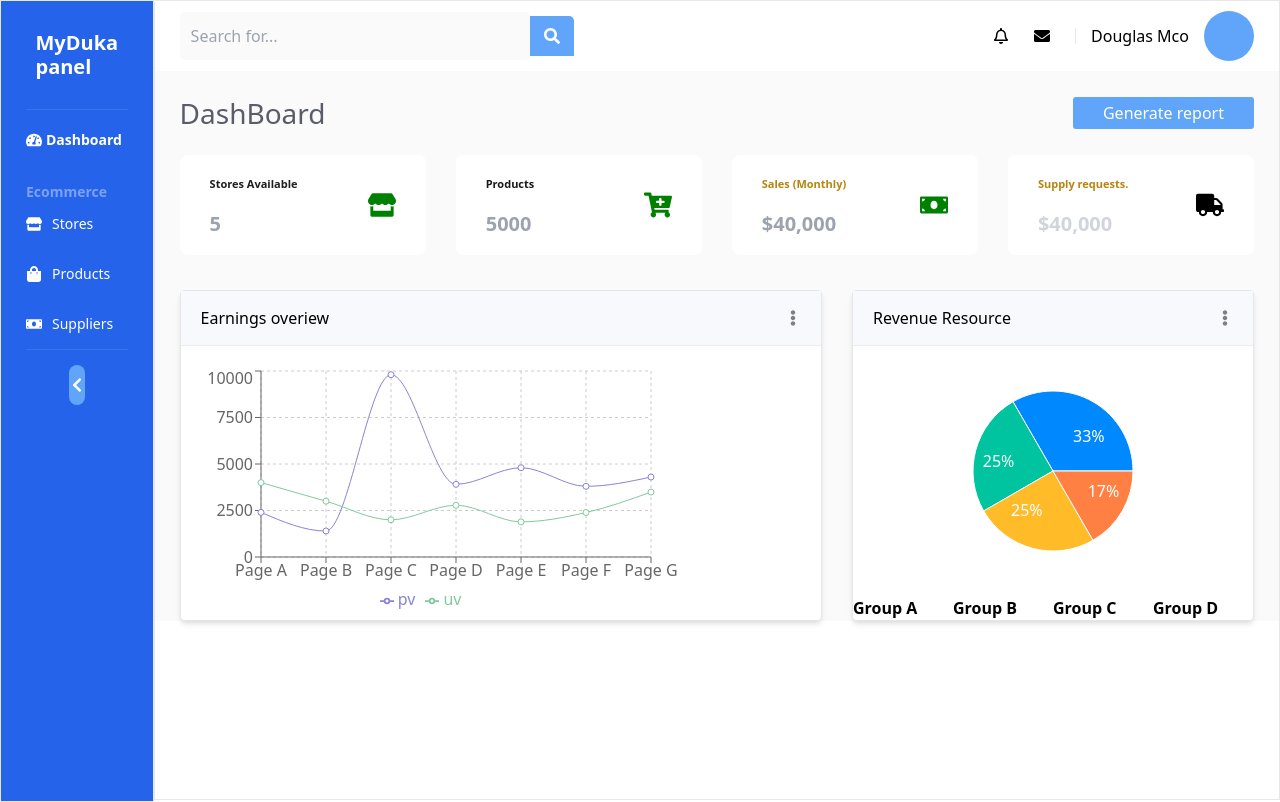
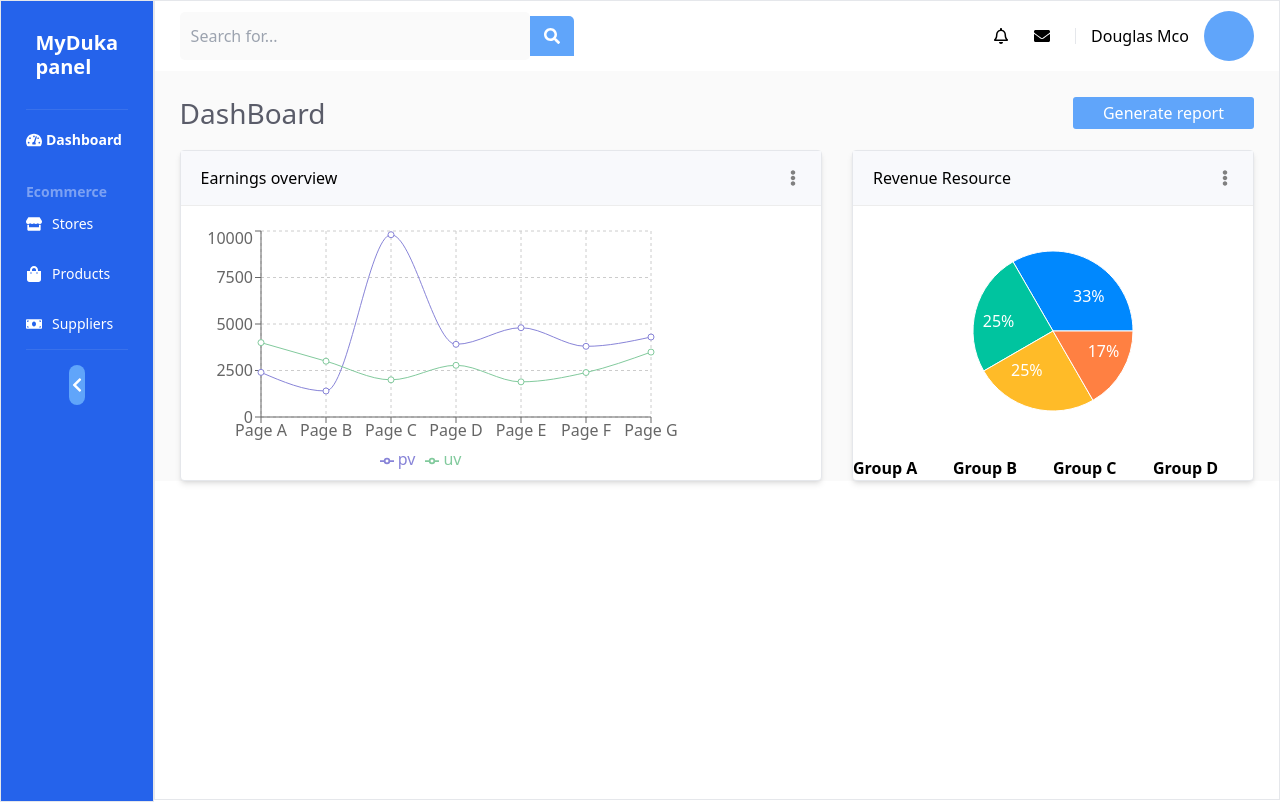
Before and after one commit to mark-kibo/My-duka, a React (Create React App) app: page / in a window 1280 px wide. Built offline with nearby package versions, Linux system fonts and the light colour scheme.

Commit message:
add merchant activities

```diff
--- a/src/components/Main.js
+++ b/src/components/Main.js
@@ -1,9 +1,60 @@
-import React from 'react'
-import { FaCartPlus, FaEllipsisV, FaMoneyBill, FaRegCalendarMinus, FaStore, FaTruck } from 'react-icons/fa'
-import AreaChart from './charts/AreaChart'
-import PieChartPlot from './charts/PieChart'
+import React from 'react';
+import { FaEllipsisV, FaStore } from 'react-icons/fa';
+import AreaChart from './charts/AreaChart';
+import PieChartPlot from './charts/PieChart';
+import { useState } from 'react';
 
-const Main = () => {
+import UserTable from './UserTable';
+
+const Main = ({ userRole }) => {
+    const [showUserTable, setShowUserTable] = useState(false);
+
+    const renderMerchantActivities = () => {
+      return (
+        <div>
+          <div className='grid grid-cols-4 gap-[30px] mt-[25px] pb-[15px]'>
+            {/* Merchant-specific activities */}
+            <div
+                className='h-[100px] rounded-[8px] bg-white border-1-[4px] border-[#4E73DF] flex items-center justify-between px-[30px] hover:shadow-lg transform hover:scale-[103%] transition duration-200'
+                onClick={() => setShowUserTable(true)}
+                >
+                <div>
+                    <h2 className='text-[#1f1e1e] text-[11px] leading-[17px] font-bold'>All Users</h2>
+                    {/* Add functionality to add an admin */}
+                </div>
+                <FaEllipsisV fontSize={28} color='blue' />
+                </div>
+
+
+
+          <div className='h-[100px] rounded-[8px] bg-white border-1-[4px] border-[#4E73DF] flex items-center justify-between px-[30px] cursor-pointer hover:shadow-lg transform hover:scale-[103%] transition duration-200'>
+            <div>
+              <h2 className='text-[#1f1e1e] text-[11px] leading-[17px] font-bold'>Store-by-Store Report</h2>
+              {/* Add functionality to view store-by-store report */}
+            </div>
+            <FaEllipsisV fontSize={28} color='purple' />
+          </div>
+
+          <div className='h-[100px] rounded-[8px] bg-white border-1-[4px] border-[#4E73DF] flex items-center justify-between px-[30px] cursor-pointer hover:shadow-lg transform hover:scale-[103%] transition duration-200'>
+            <div>
+              <h2 className='text-[#1f1e1e] text-[11px] leading-[17px] font-bold'>Individual Store Performance</h2>
+              {/* Add functionality to view individual store performance */}
+            </div>
+            <FaEllipsisV fontSize={28} color='orange' />
+          </div>
+
+          <div className='h-[100px] rounded-[8px] bg-white border-1-[4px] border-[#4E73DF] flex items-center justify-between px-[30px] cursor-pointer hover:shadow-lg transform hover:scale-[103%] transition duration-200'>
+            <div>
+              <h2 className='text-[#1f1e1e] text-[11px] leading-[17px] font-bold'>Paid and Non-Paid Products</h2>
+              {/* Add functionality to view paid and non-paid products */}
+            </div>
+            <FaEllipsisV fontSize={28} color='green' />
+          </div>
+        </div>
+      </div>
+    );
+  };
+
   return (
     <div className='pt-[25px] px-[25px] bg-[#fafafa]'>
       <div className='flex items-center justify-between'>
@@ -11,67 +62,29 @@ const Main = () => {
         <button className='bg-blue-400 h-[32px] rounded-[3px] text-white flex items-center justify-center px-[30px] cursor-pointer'>Generate report</button>
       </div>
 
-        <div className='grid grid-cols-4 gap-[30px] mt-[25px] pb-[15px]'>
-            <div className='h-[100px] rounded-[8px] bg-white border-1-[4px] border-[#4E73DF] flex items-center justify-between px-[30px] cursor-pointer hover:shadow-lg transform hover:scale-[103%] transition duration-200'>
-                    <div>
-                        <h2 className='text-[#1f1e1e] text-[11px] leading-[17px] font-bold'>Stores Available</h2>
-                        <h1 className='text-[20px] leading-[24px] font-bold text-gray-400 mt-5'>5</h1>
-                    </div>
-                    <FaStore fontSize={28} color='green'/>
-            </div>
-
-            <div className='h-[100px] rounded-[8px] bg-white border-1-[4px] border-[#4E73DF] flex items-center justify-between px-[30px] cursor-pointer hover:shadow-lg transform hover:scale-[103%] transition duration-200'>
-                    <div>
-                        <h2 className='text-[#1a1918] text-[11px] leading-[17px] font-bold'>Products</h2>
-                        <h1 className='text-[20px] leading-[24px] font-bold text-gray-400 mt-5'>5000</h1>
-                    </div>
-                    <FaCartPlus className='outlined-none' fontSize={28} color='green'/>
-            </div>
-
-            <div className='h-[100px] rounded-[8px] bg-white border-1-[4px] border-[#4E73DF] flex items-center justify-between px-[30px] cursor-pointer hover:shadow-lg transform hover:scale-[103%] transition duration-200'>
-                    <div>
-                        <h2 className='text-[#B5850F] text-[11px] leading-[17px] font-bold'>Sales (Monthly)</h2>
-                        <h1 className='text-[20px] leading-[24px] font-bold text-gray-400 mt-5'>$40,000</h1>
-                    </div>
-                    <FaMoneyBill fontSize={28} color='green'/>
-            </div>
-
-            <div className='h-[100px] rounded-[8px] bg-white border-1-[4px] border-[#4E73DF] flex items-center justify-between px-[30px] cursor-pointer hover:shadow-lg transform hover:scale-[103%] transition duration-200'>
-                    <div>
-                        <h2 className='text-[#B5850F] text-[11px] leading-[17px] font-bold'>Supply requests.</h2>
-                        <h1 className='text-[20px] leading-[24px] font-bold text-gray-300 mt-5'>$40,000</h1>
-                    </div>
-                    <FaTruck fontSize={28} color=''/>
-            </div>
-        </div>
+      {/* Render merchant-specific activities */}
+      {userRole === 'merchant' && renderMerchantActivities()}
 
       {/* charts */}
       <div className='flex mt-[20px] w-full gap-[30px]'>
         <div className='basis-[70%] border bg-white shadow-md cursor-pointer rounded-[4px]'>
-                <div className='bg-[#F8F9FC] flex items-center justify-between py-[15px] px-[20px] border-b-[1px] border-[#EDEDED] mb-[20px]' >
-                    <h2>Earnings overiew</h2>
-                    <FaEllipsisV color='gray' className='cursor-pointer'/>
-
+          <div className='bg-[#F8F9FC] flex items-center justify-between py-[15px] px-[20px] border-b-[1px] border-[#EDEDED] mb-[20px]'>
+            <h2>Earnings overview</h2>
+            <FaEllipsisV color='gray' className='cursor-pointer' />
           </div>
-                <AreaChart/>
+          <AreaChart />
         </div>
 
         <div className='basis-[30%] border bg-white shadow-md cursor-pointer rounded-[4px]'>
           <div className='bg-[#F8F9FC] flex items-center justify-between py-[15px] px-[20px] border-b-[1px] border-[#EDEDED]'>
             <h2>Revenue Resource</h2>
-                    <FaEllipsisV color='gray' className='cursor-pointer'/>
+            <FaEllipsisV color='gray' className='cursor-pointer' />
           </div>
+          <PieChartPlot />
+        </div>
+      </div>
+    </div>
+  );
+};
 
-                    <PieChartPlot />
-
-            </div>
-
-
-
-        </div>
-
-    </div>
-  )
-}
-
-export default Main
+export default Main;
```
Lines whose indentation alone changed are shown as unchanged.
